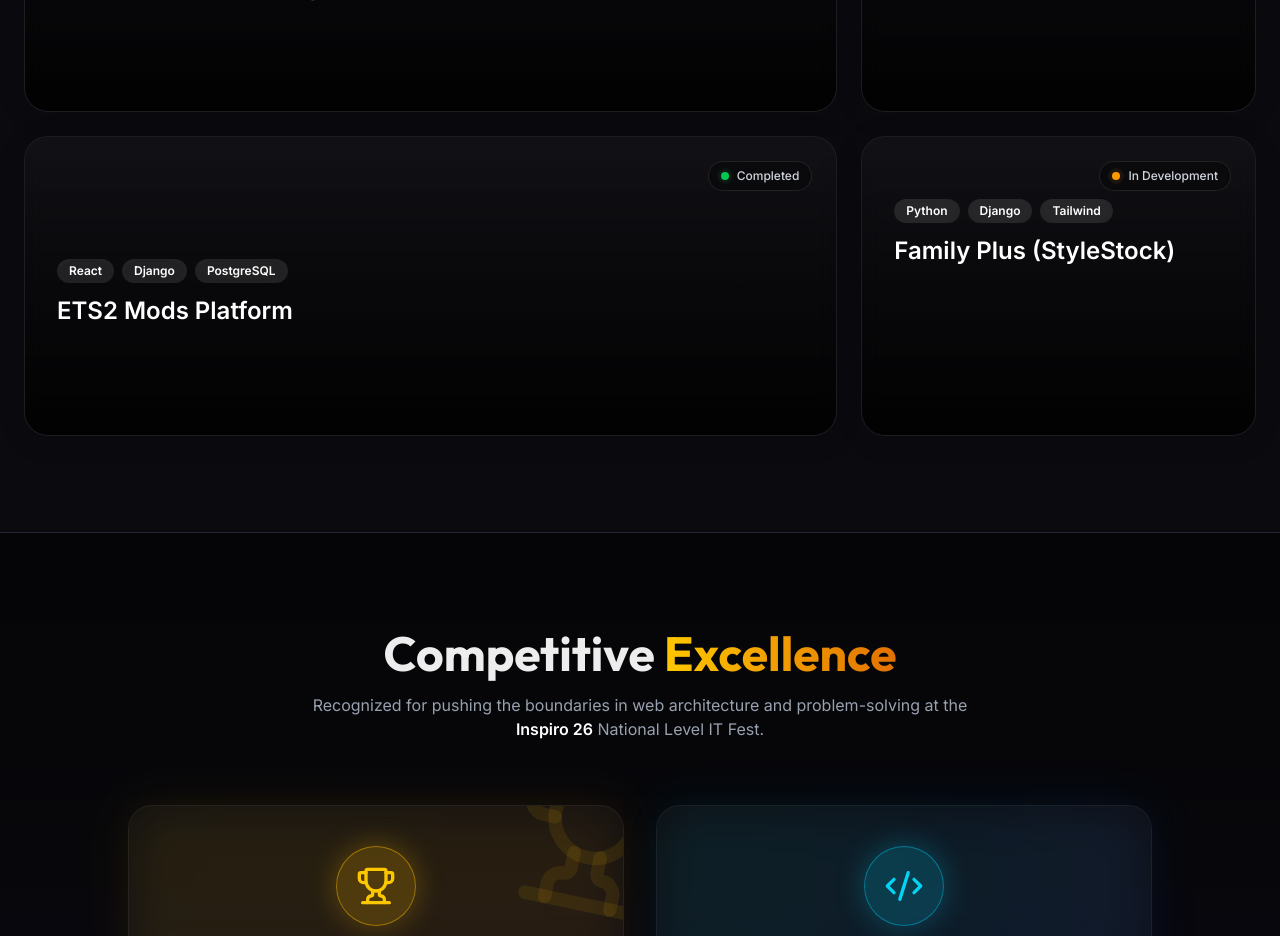
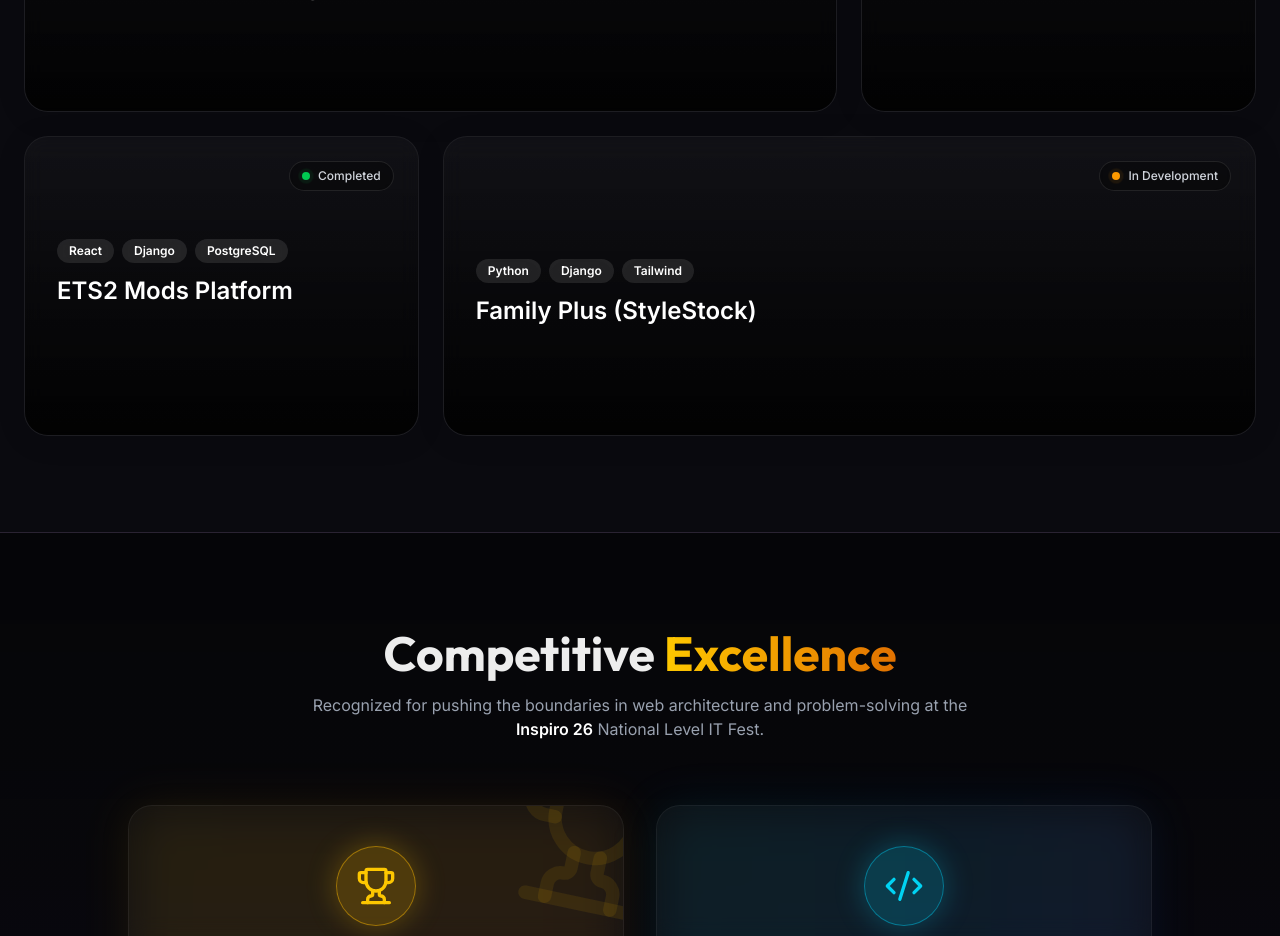
Before and after one commit to navafv/portfolio, a React (Vite) app: page / in a window 1280 px wide. Shown: the part 2200-3136 px from the top of the page. Built offline with nearby package versions, Linux system fonts and the light colour scheme.

Commit message:
feat: add Projects component to showcase featured portfolio work

```diff
--- a/src/components/Projects.jsx
+++ b/src/components/Projects.jsx
@@ -30,7 +30,7 @@ const projects = [
     title: 'ETS2 Mods Platform',
     description: 'Gaming community hub. Custom-built platform for uploading, managing, and downloading Euro Truck Simulator 2 game modifications.',
     tech: ['React', 'Django', 'PostgreSQL'],
-    colSpan: 'col-span-1 md:col-span-2',
+    colSpan: 'col-span-1',
     image: 'bg-gradient-to-br from-teal-900/40 to-emerald-900/40',
     status: { label: 'Completed', color: 'bg-green-500' },
     links: {
@@ -42,7 +42,7 @@ const projects = [
     title: 'Family Plus (StyleStock)',
     description: 'A comprehensive full-stack e-commerce application for a retail clothing shop. Currently architecting custom UI templates and configuring a production-ready Django backend for future deployment.',
     tech: ['Python', 'Django', 'Tailwind'],
-    colSpan: 'col-span-1',
+    colSpan: 'col-span-1 md:col-span-2',
     image: 'bg-gradient-to-br from-blue-900/40 to-cyan-900/40',
     status: { label: 'In Development', color: 'bg-amber-500' }, links: {
       demo: "#",
```
